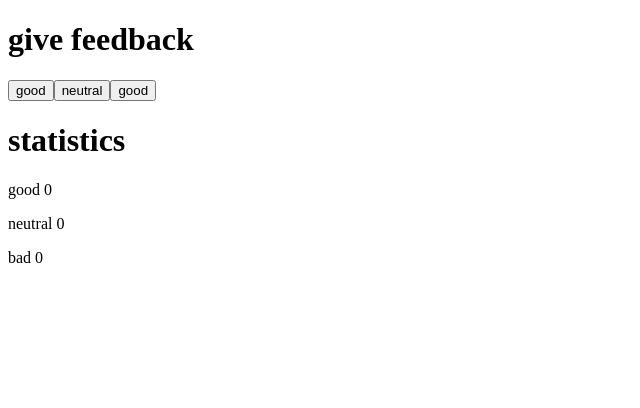
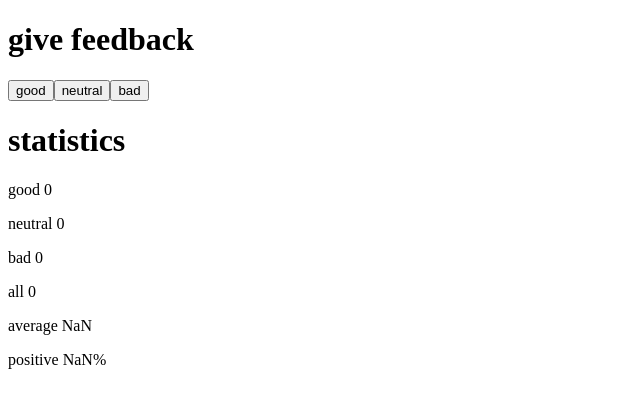
Before and after one commit to morebebop/fso-britton, a React (Create React App) app in the folder part1/unicafe/: page / in a window 1280 px wide. Shown: the top 408 px of the page, without its empty margins (0-640 px from the left). Built offline with nearby package versions, Linux system fonts and the light colour scheme.

Commit message:
Feat: add average and positive percent
This commit adds average and positive percent values to the
Statistics section. The formulas for both are calculated in the object
in each p element. This is a temporary fix and will be refactored during
the upcoming exercises

```diff
--- a/part1/unicafe/src/App.js
+++ b/part1/unicafe/src/App.js
@@ -11,11 +11,14 @@
       <h1>give feedback</h1>
         <button onClick={() => setGood(good + 1)}>good</button>
         <button onClick={() => setNeutral(neutral + 1)}>neutral</button>
-        <button onClick={() => setBad(bad + 1)}>good</button>
+        <button onClick={() => setBad(bad + 1)}>bad</button>
       <h1>statistics</h1>
         <p>good {good}</p>
         <p>neutral {neutral}</p>
         <p>bad {bad}</p>
+        <p>all {good + neutral + bad}</p>
+        <p>average {((good * 1) + (neutral * 0) +( bad * -1))/(good + neutral + bad)}</p>
+        <p>positive {(good / (good + neutral + bad))*100}%</p>
     </div>
   )
 }
```
